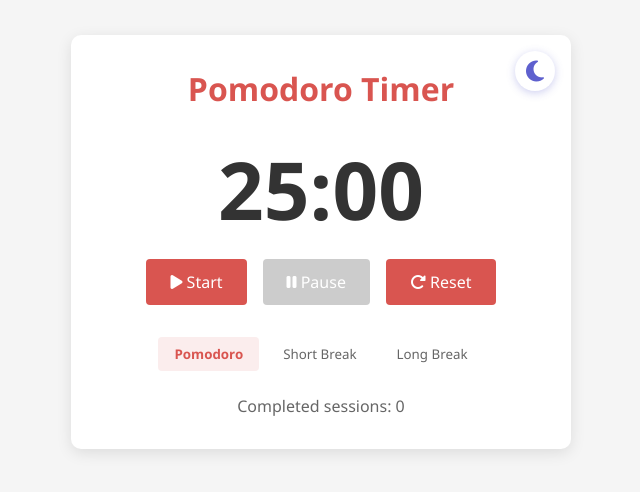
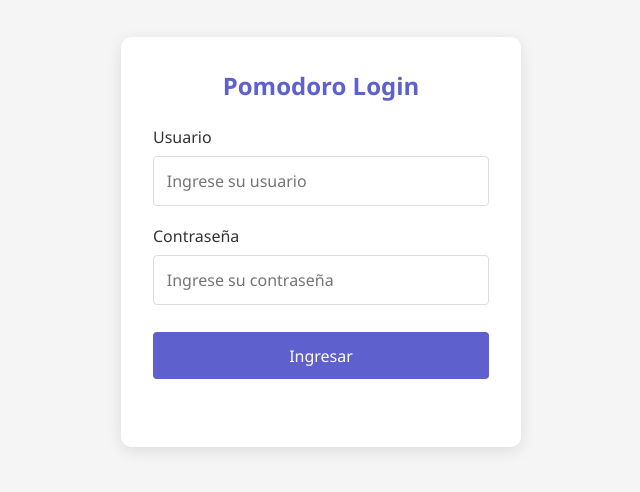
Before and after one commit to fabriciobossio/pomodoro, a plain HTML site: page index.html in a window 1280 px wide. Shown: the part 158-650 px from the top of the page, without its empty margins (319-959 px from the left). Drawn offline with Linux system fonts and the light colour scheme.

Commit message:
Usuario y contraseña

```diff
--- a/index.html
+++ b/index.html
@@ -8,7 +8,23 @@
     <link rel="stylesheet" href="https://cdnjs.cloudflare.com/ajax/libs/font-awesome/6.4.0/css/all.min.css">
 </head>
 <body>
-    <div class="container">
+    <div id="login-container" class="login-container">
+        <div class="login-box">
+            <h2>Pomodoro Login</h2>
+            <div class="input-group">
+                <label for="username">Usuario</label>
+                <input type="text" id="username" placeholder="Ingrese su usuario">
+            </div>
+            <div class="input-group">
+                <label for="password">Contraseña</label>
+                <input type="password" id="password" placeholder="Ingrese su contraseña">
+            </div>
+            <button id="login-btn" class="login-btn">Ingresar</button>
+            <p id="login-error" class="login-error"></p>
+        </div>
+    </div>
+
+    <div id="app-container" class="container" style="display: none;">
         <div class="header">
             <button id="mode-toggle" class="mode-toggle" title="Switch to rest mode">
                 <i class="fas fa-moon"></i>
--- a/script.js
+++ b/script.js
@@ -1,5 +1,51 @@
 document.addEventListener('DOMContentLoaded', () => {
-    // DOM elements
+    // Login elements
+    const loginContainer = document.getElementById('login-container');
+    const appContainer = document.getElementById('app-container');
+    const usernameInput = document.getElementById('username');
+    const passwordInput = document.getElementById('password');
+    const loginBtn = document.getElementById('login-btn');
+    const loginError = document.getElementById('login-error');
+
+    // Login credentials
+    const VALID_USERNAME = 'fabricio';
+    const VALID_PASSWORD = 'fabricio';
+
+    // Check if user is already logged in
+    if (localStorage.getItem('pomodoroLoggedIn') === 'true') {
+        showApp();
+    }
+
+    // Login event listener
+    loginBtn.addEventListener('click', attemptLogin);
+
+    // Login on Enter key
+    passwordInput.addEventListener('keypress', (e) => {
+        if (e.key === 'Enter') {
+            attemptLogin();
+        }
+    });
+
+    function attemptLogin() {
+        const username = usernameInput.value.trim();
+        const password = passwordInput.value.trim();
+
+        if (username === VALID_USERNAME && password === VALID_PASSWORD) {
+            // Save login state
+            localStorage.setItem('pomodoroLoggedIn', 'true');
+            showApp();
+        } else {
+            loginError.textContent = 'Usuario o contraseña incorrectos';
+            passwordInput.value = '';
+        }
+    }
+
+    function showApp() {
+        loginContainer.style.display = 'none';
+        appContainer.style.display = 'block';
+    }
+
+    // Pomodoro Timer DOM elements
     const minutesEl = document.getElementById('minutes');
     const secondsEl = document.getElementById('seconds');
     const startBtn = document.getElementById('start-btn');
--- a/styles.css
+++ b/styles.css
@@ -15,6 +15,79 @@ body {
     transition: background-color 0.3s ease;
 }
 
+/* Login styles */
+.login-container {
+    width: 100%;
+    display: flex;
+    justify-content: center;
+    align-items: center;
+}
+
+.login-box {
+    background-color: white;
+    border-radius: 10px;
+    box-shadow: 0 4px 15px rgba(0, 0, 0, 0.1);
+    padding: 2rem;
+    width: 90%;
+    max-width: 400px;
+    text-align: center;
+}
+
+.login-box h2 {
+    color: #5e60ce;
+    margin-bottom: 1.5rem;
+}
+
+.input-group {
+    margin-bottom: 1.2rem;
+    text-align: left;
+}
+
+.input-group label {
+    display: block;
+    margin-bottom: 0.5rem;
+    font-weight: 500;
+}
+
+.input-group input {
+    width: 100%;
+    padding: 0.8rem;
+    border: 1px solid #ddd;
+    border-radius: 4px;
+    font-size: 1rem;
+    transition: border-color 0.3s;
+}
+
+.input-group input:focus {
+    outline: none;
+    border-color: #5e60ce;
+}
+
+.login-btn {
+    background-color: #5e60ce;
+    color: white;
+    border: none;
+    border-radius: 4px;
+    padding: 0.8rem 1.5rem;
+    font-size: 1rem;
+    cursor: pointer;
+    transition: background-color 0.3s;
+    width: 100%;
+    margin-top: 0.5rem;
+}
+
+.login-btn:hover {
+    background-color: #4e4fb6;
+}
+
+.login-error {
+    color: #d95550;
+    margin-top: 1rem;
+    font-size: 0.9rem;
+    min-height: 1.2rem;
+}
+
+/* Pomodoro app styles */
 .container {
     background-color: white;
     border-radius: 10px;
```
